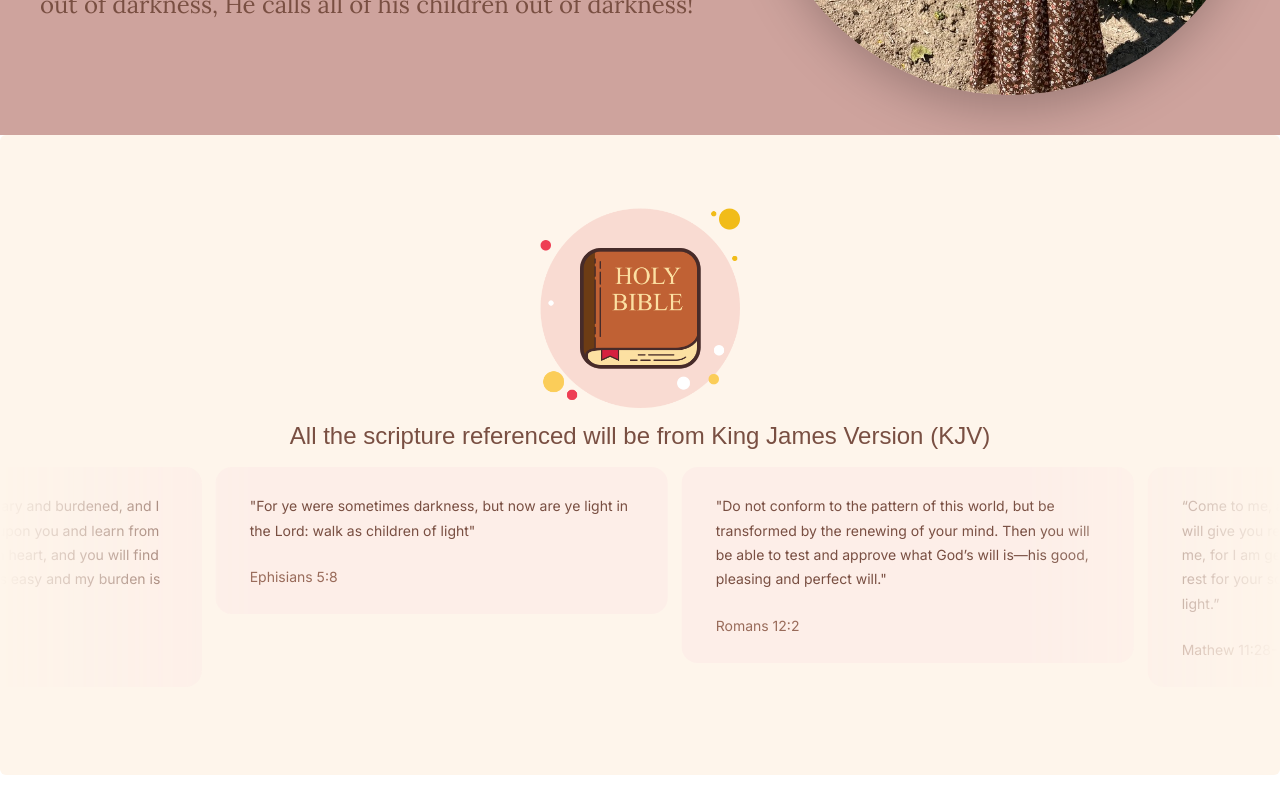
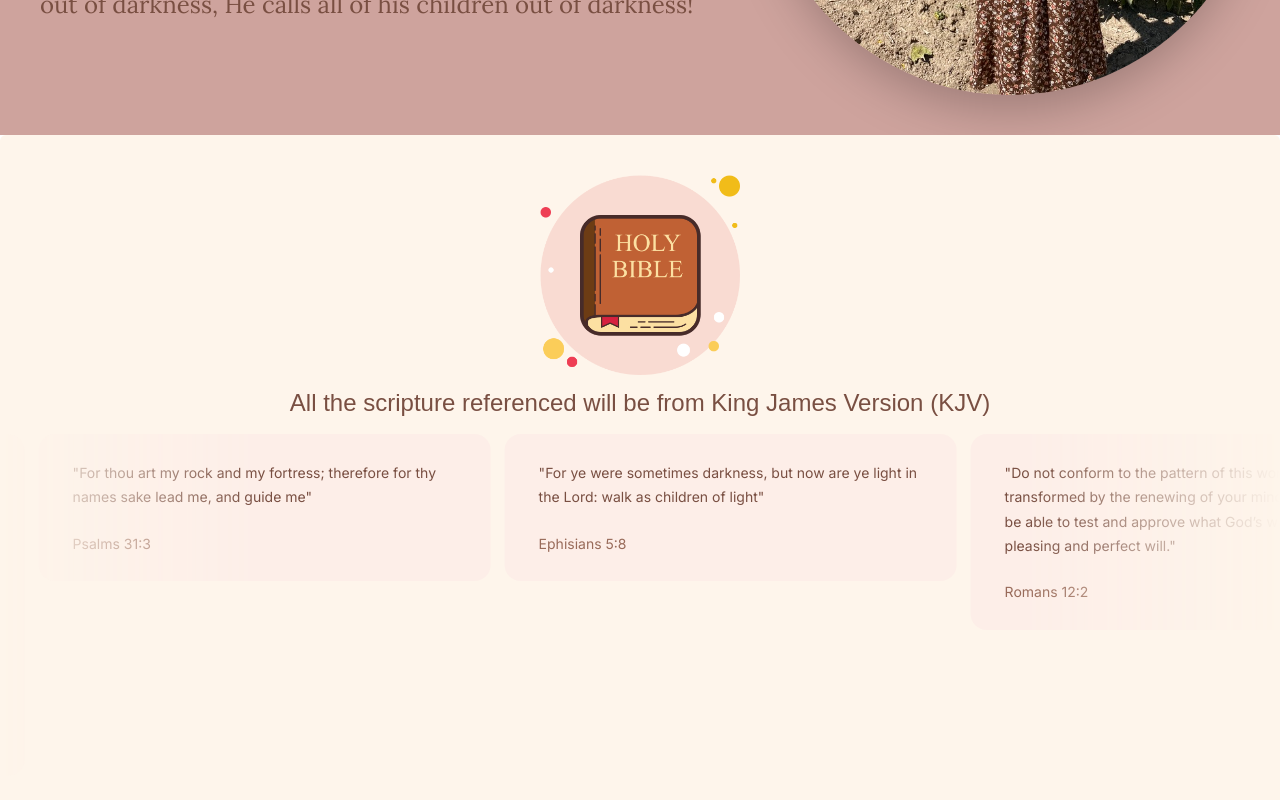
Before and after one commit to mlguels/calledoutofdarkness_podcast, a Next.js app: page / in a window 1280 px wide. Shown: the part 1940-2740 px from the top of the page. Built offline with nearby package versions, Linux system fonts and the light colour scheme.

Commit message:
Fixed page height

```diff
--- a/components/bible-verses.tsx
+++ b/components/bible-verses.tsx
@@ -8,7 +8,7 @@ import { bibleVerses } from "@/constant/constants";
 
 export function BibleVerses() {
   return (
-    <div className="h-[40rem] rounded-md flex flex-col antialiased bg-cream items-center justify-center relative overflow-hidden">
+    <div className="pt-10 pb-20 rounded-md flex flex-col antialiased bg-cream items-center justify-center relative overflow-hidden">
       <div className="flex flex-col gap-3 items-center bg-cream">
         <Image
           src="/images/bibleimage.png"
--- a/constant/constants.ts
+++ b/constant/constants.ts
@@ -79,6 +79,26 @@ export const bibleVerses = [
       "“Come to me, all you who are weary and burdened, and I will give you rest. Take my yoke upon you and learn from me, for I am gentle and humble in heart, and you will find rest for your souls. For my yoke is easy and my burden is light.”",
     name: "Mathew 11:28-30",
   },
+  {
+    quote:
+      '"And all things, whatsoever ye shall ask in prayer, believing, ye shall receive"',
+    name: "Matthew 21:22",
+  },
+  {
+    quote:
+      '"Ask, and it shall be given you; seek, and ye shall find; knock, and it shall be opened unto you"',
+    name: "Matthew 7:7",
+  },
+  {
+    quote:
+      '"Therefore whosoever heareth these sayings of mine, and doeth them, I will liken him unto a wise man, which built his house upon a rock: And the rain descended, and the floods came, and the winds blew, and beat upon that house; and it fell not: for it was founded upon a rock. And every one that heareth these sayings of mine, and doeth them not, shall be likened unto a foolish man, which built his house upon the sand: And the rain descended, and the floods came, and the winds blew, and beat upon that house; and it fell: and great was the fall of it"',
+    name: "Matthew 7:24-27",
+  },
+  {
+    quote:
+      '"For thou art my rock and my fortress; therefore for thy names sake lead me, and guide me"',
+    name: "Psalms 31:3",
+  },
 ];
 
-("Matthew 21:22, 7:7, 7:24-27, ps.31:3,John 1:1-5, 1:14, 8:12,8:44, 3:5-7, 3:19-21,Ephesians 5:3-5, 5:14, Romans 12:2, 13:12-13, Colossians 3:8-10, Galatians 5:19-21, Philippians 2:15-16, Isaiah 58:6");
+("John 1:1-5, 1:14, 8:12,8:44, 3:5-7, 3:19-21,Ephesians 5:3-5, 5:14, Romans 12:2, 13:12-13, Colossians 3:8-10, Galatians 5:19-21, Philippians 2:15-16, Isaiah 58:6");
```
